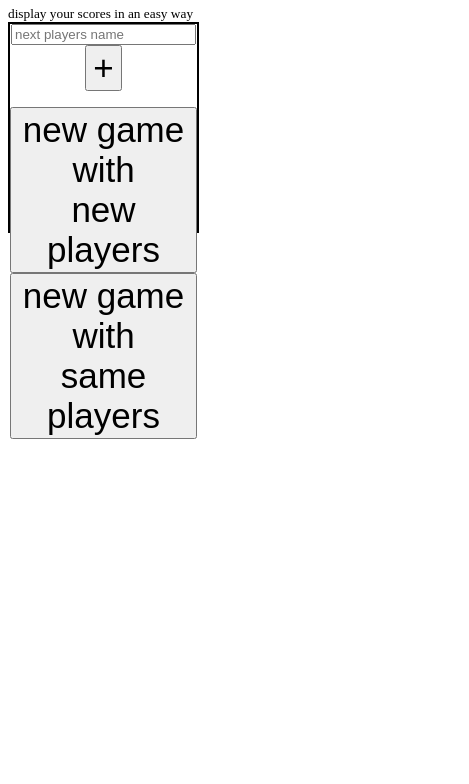
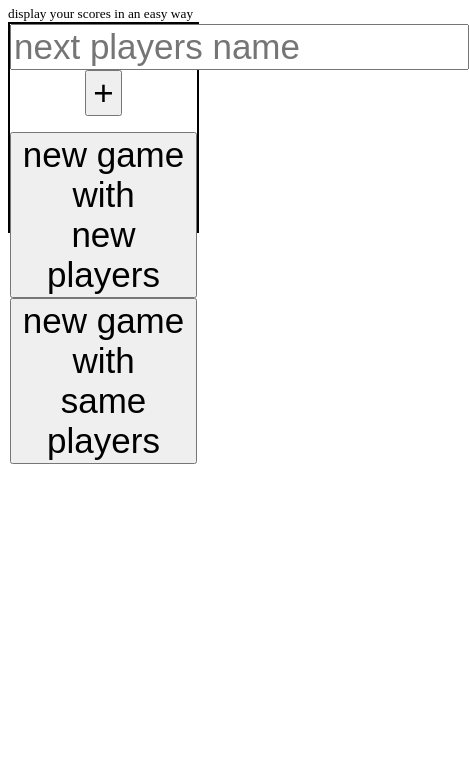
Before and after one commit to greybeetle213/scorekeeper, a plain HTML site: page phone.html in a window 390 px wide. Shown: the part 60-844 px from the top of the page, 469 px wide, since content can reach past the window. Drawn offline with Linux system fonts and the light colour scheme.

Commit message:
Update phone.html

```diff
--- a/phone.html
+++ b/phone.html
@@ -7,7 +7,7 @@
         <span id=scoresdisplay>
         </span>
         <div style="text-align: center; display: inline-block; border: solid black 2px; width: 50%; height: 25%;">
-            <input type="text" placeholder="next players name" id='pname'>
+            <input type="text" placeholder="next players name" id='pname' style="font-size: 35px;">
             <br>
             <button onclick="addscore()" style="font-size: 35px;">+</button>
             <p></p>
```
